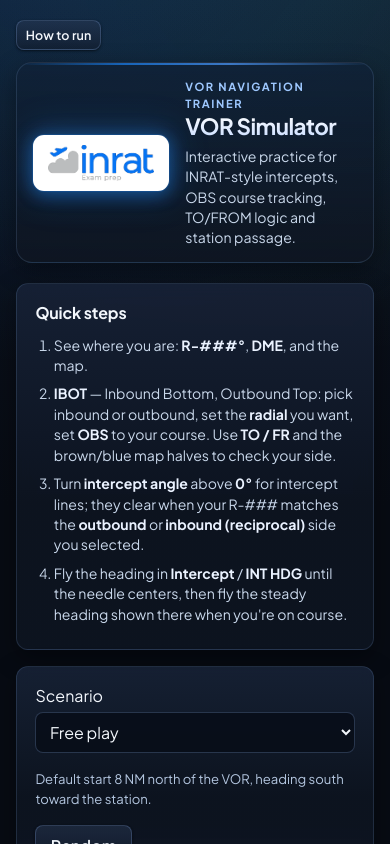
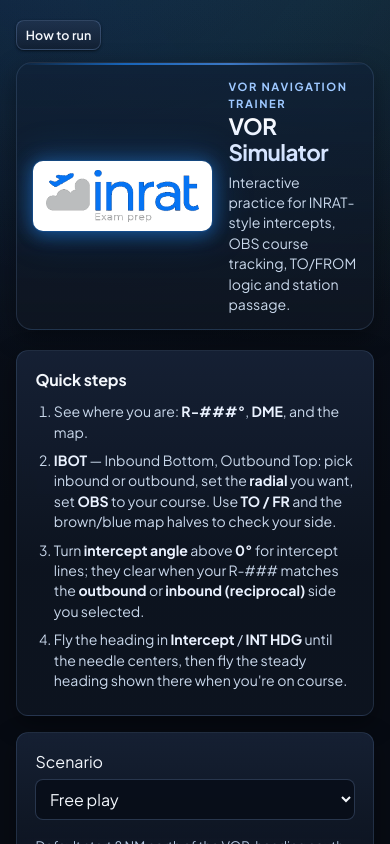
Before and after one commit to affan1121/VOR-Simulation, a React (Vite) app: page / in a window 390 px wide. Shown: the top 844 px of the page. Built offline with nearby package versions, Linux system fonts and the light colour scheme.

Commit message:
style(hero): refine logo sizing for balanced header polish
Use responsive logo sizing and adjusted spacing so the brand mark stays prominent without overpowering the hero text across desktop and mobile.

Co-authored-by: Cursor <cursoragent@cursor.com>

```diff
--- a/src/App.css
+++ b/src/App.css
@@ -46,13 +46,13 @@
 }
 
 .hero-logo {
-  height: 84px;
+  height: clamp(82px, 7.2vw, 104px);
   width: auto;
   display: block;
   flex-shrink: 0;
   background: #ffffff;
-  padding: 12px 18px;
-  border-radius: 14px;
+  padding: 11px 17px;
+  border-radius: 12px;
   border: 1px solid rgba(255, 255, 255, 0.9);
   box-shadow:
     0 0 0 1px rgba(27, 129, 240, 0.18),
@@ -1212,9 +1212,9 @@
   }
 
   .hero-logo {
-    height: 56px;
-    padding: 9px 14px;
-    border-radius: 11px;
+    height: 70px;
+    padding: 8px 12px;
+    border-radius: 10px;
     box-shadow:
       0 0 0 1px rgba(27, 129, 240, 0.18),
       0 0 18px 3px rgba(60, 156, 255, 0.28),
```
